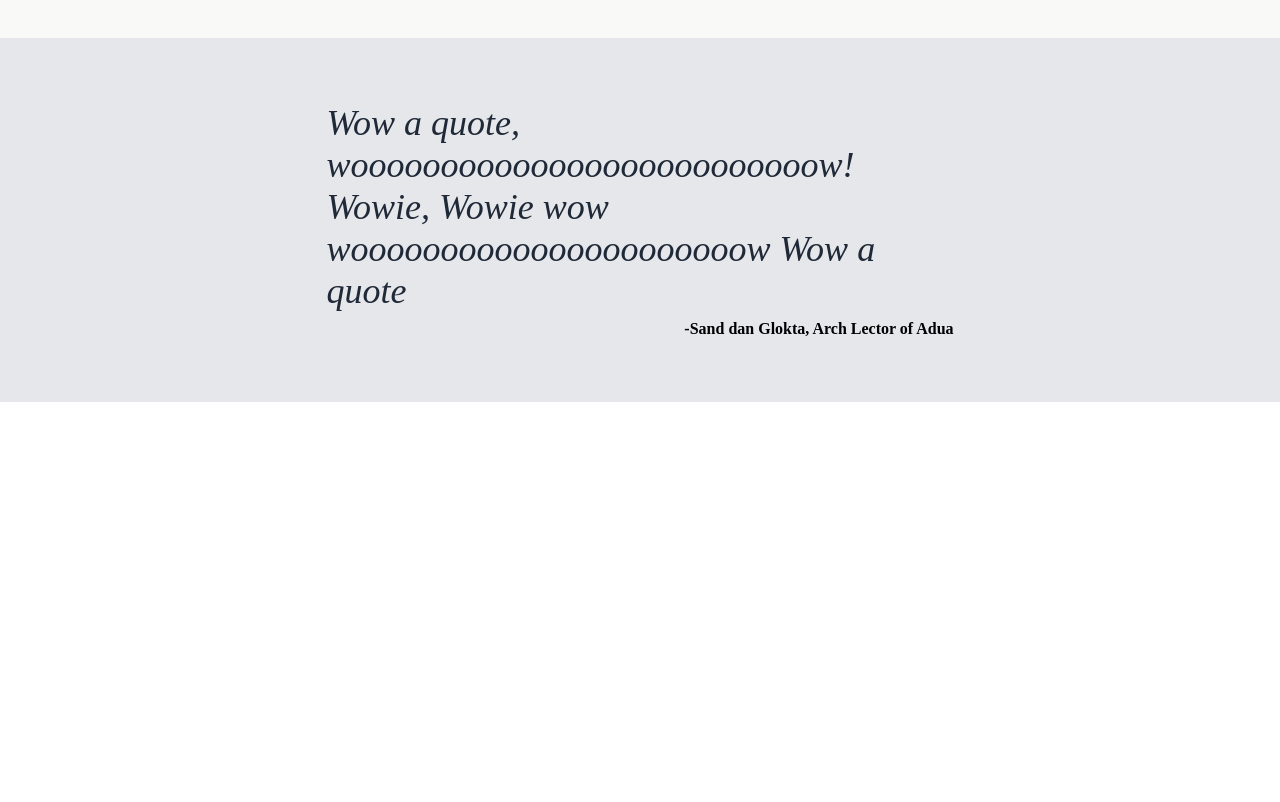
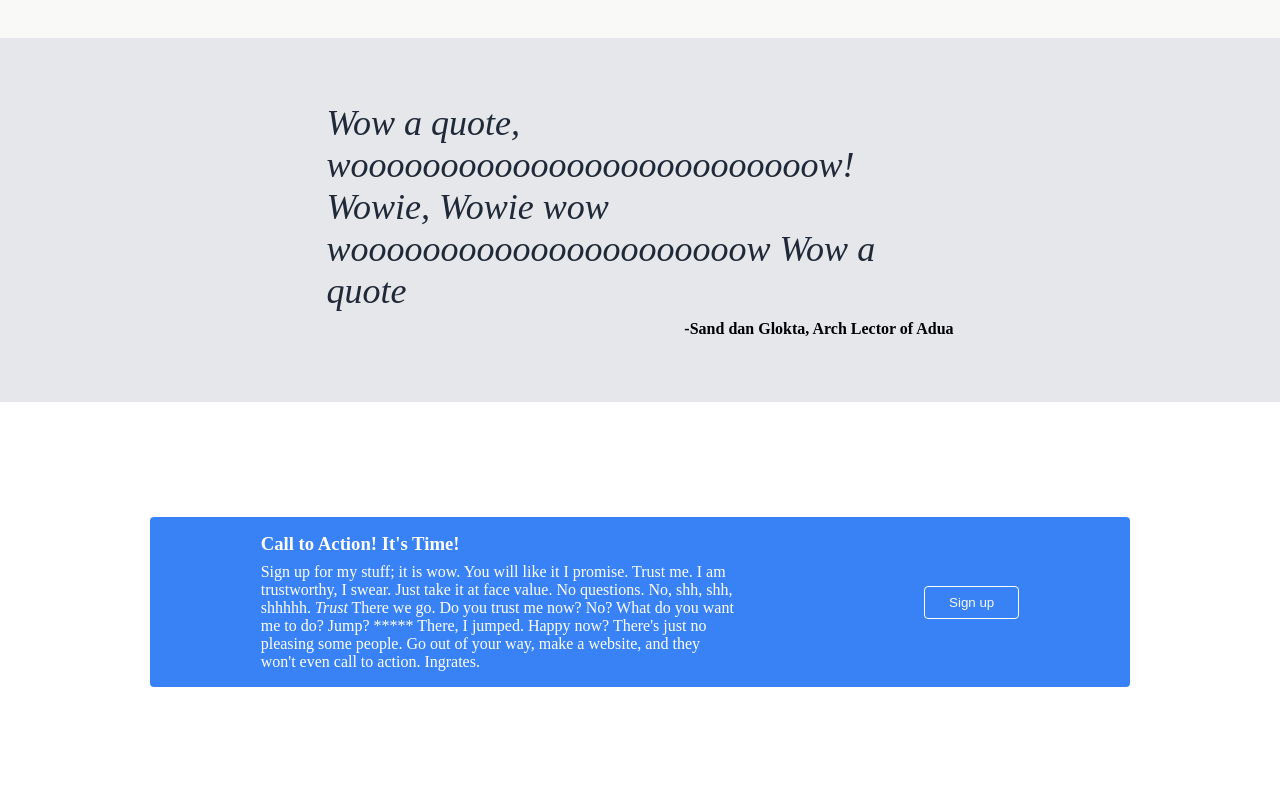
Before and after one commit to MaddoxHMS/TOP-Foundations-landing-page, a plain HTML site: page index.html in a window 1280 px wide. Shown: the part 681-1483 px from the top of the page. Before the commit the page ends 1083 px from the top, so only its background shows below. Drawn offline with Linux system fonts and the light colour scheme.

Commit message:
Finialize Call-to-action

```diff
--- a/index.html
+++ b/index.html
@@ -54,5 +54,14 @@
         <div class="quote">Wow a quote, woooooooooooooooooooooooooow! Wowie, Wowie wow woooooooooooooooooooooow Wow a quote</div>
         <div class="source">-Sand dan Glokta, Arch Lector of Adua</div>
     </div>
+    <div class="call-to-action">
+        <div class="cta-box">
+            <div class="cta-text">
+                <h3>Call to Action! It's Time!</h3>
+                <p>Sign up for my stuff; it is wow. You will like it I promise. Trust me. I am trustworthy, I swear. Just take it at face value. No questions. No, shh, shh, shhhhh. <em>Trust</em> There we go. Do you trust me now? No? What do you want me to do? Jump? ***** There, I jumped. Happy now? There's just no pleasing some people. Go out of your way, make a website, and they won't even call to action. Ingrates.</p>
+            </div>
+            <button>Sign up</button>
+        </div>
+    </div>
 </body>
 </html>
--- a/style.css
+++ b/style.css
@@ -19,6 +19,15 @@ h1{
     font-size: 48px;
     color: #F9FAF8;
     font-weight:900;
+}
+
+h3{
+    margin:0;
+    margin-bottom: 8px;
+}
+
+p{
+    margin:0;
 }
 
 .header {
@@ -118,7 +127,6 @@ a:visited {
     align-items: center;
     justify-content: center;
     min-height: 300px;
-    flex: 1;
     background-color: #E5E7EB;
     padding: 32px 15%;
     gap: 8px;
@@ -135,4 +143,33 @@ a:visited {
     font-size: 36px;
     color: #1f2937;
     font-style: italic;
+    font-weight: lighter;
 }
+
+.call-to-action{
+    display:flex;
+    justify-content: center;
+    align-items: center;
+    flex:1;
+    min-height: 300px;
+    padding: 50px 150px;
+}
+
+.cta-box{
+    background-color: #3882F6;
+    flex:1;
+    border-radius: 4px;
+    display: flex;
+    align-items: center;
+    justify-content: space-around;
+    padding: 16px;
+}
+
+.cta-box > button{
+    border: 1px solid white;
+}
+
+.cta-text{
+    max-width: 50%;
+    color: white;
+}
```
